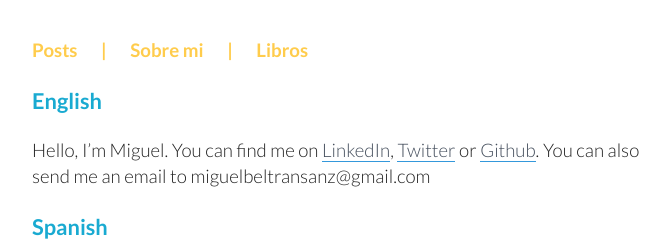
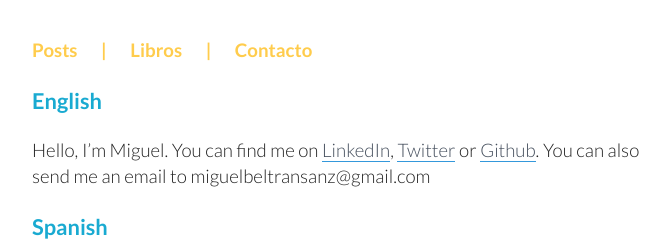
Before and after one commit to MiguelBel/MiguelBel.github.io, a Jekyll site: the page built from contact.md, in a window 1280 px wide. Shown: the top 241 px of the page, without its empty margins (304-974 px from the left). Built offline with Jekyll 4.4.1, drawn with Linux system fonts in a browser that asks for light colours.

Commit message:
Change about page to contact page

```diff
--- a/_layouts/default.html
+++ b/_layouts/default.html
@@ -27,8 +27,8 @@
     <div class="col-xs-12 col-md-6">
       <ul>
         <li><a href="/">Posts</a> | </li>
-        <li><a href="/about">Sobre mi</a> | </li>
-        <li><a href="/bookshelf">Libros</a></li>
+        <li><a href="/bookshelf">Libros</a> | </li>
+        <li><a href="/contact">Contacto</a></li>
       </ul>
     </div>
     <div class="col-md-3"></div>
```
Also changed, not shown: contact.md (renamed from about.md, +1 -1 lines).
